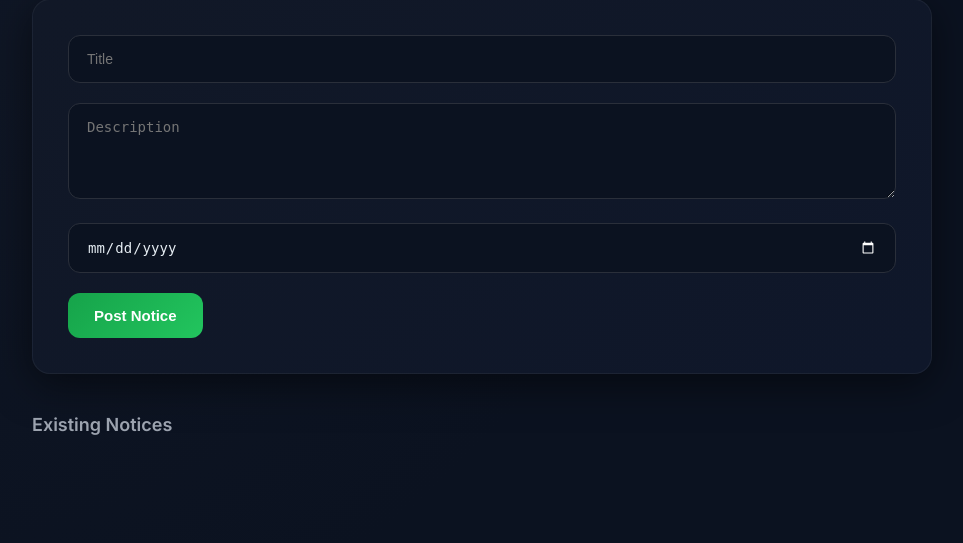
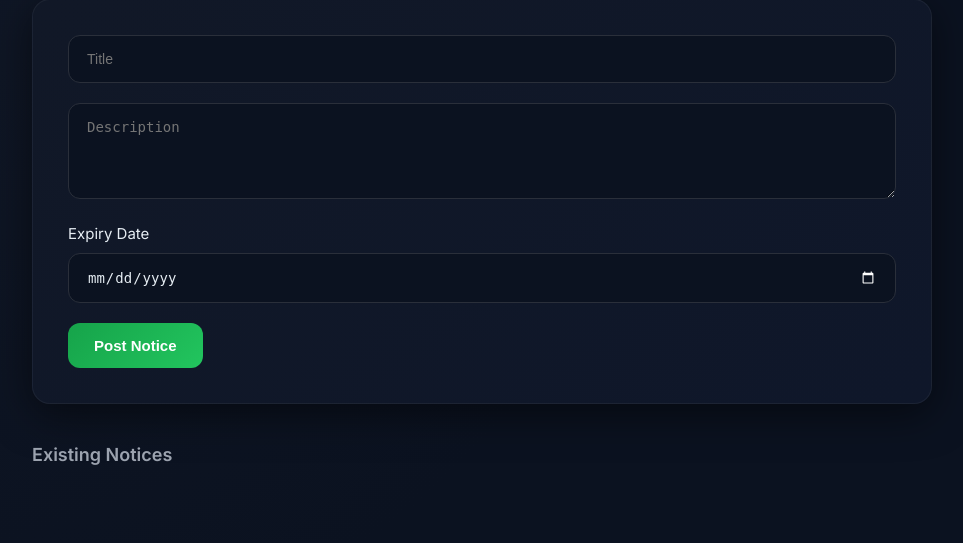
Before and after one commit to harshitsharma0385/notice-server, a Flask app: page / in a window 1280 px wide. Shown: the part 195-738 px from the top of the page, without its empty margins (158-1121 px from the left). Run offline with Flask 3, Linux system fonts and the light colour scheme; data that the repository does not hold is empty.

Commit message:
Resolved Exipry date issue

```diff
--- a/static/style.css
+++ b/static/style.css
@@ -73,44 +73,6 @@ body {
     font-size: 13px;
     font-weight: 500;
 }
-
-/* .navbar {
-    position: fixed;
-    top: 0;
-    width: 100%;
-    height: 80px;
-
-    background: #ffffff;
-    border-bottom: 1px solid #e5e7eb;
-
-    display: flex;
-    align-items: center;
-    justify-content: space-between;
-
-    padding: 0 60px;
-    z-index: 1000;
-}
-
-.nav-left {
-    display: flex;
-    align-items: center;
-    gap: 20px;
-}
-
-.nav-left img {
-    height: 45px;
-}
-
-.nav-center {
-    font-size: 24px;
-    font-weight: 600;
-    color: #111827;
-}
-
-.nav-right {
-    font-size: 16px;
-    color: #4b5563;
-} */
 
 /* PAGE CONTENT */
 .page-content {
@@ -268,3 +230,11 @@ input[type="date"]::-webkit-calendar-picker-indicator {
     filter: invert(1);
     cursor: pointer;
 }
+
+.input-label{
+    font-size: 15px;
+}
+
+.date{
+    margin-top: 10px;
+}
--- a/templates/admin.html
+++ b/templates/admin.html
@@ -41,7 +41,8 @@
             <form action="/add" method="POST">
                 <input type="text" name="title" placeholder="Title" required>
                 <textarea name="description" placeholder="Description" rows="4" required></textarea>
-                <input type="date" name="expiry" required>
+                <label class="input-label">Expiry Date</label>
+                <input type="date" name="expiry" required class="date">
                 <button type="submit">Post Notice</button>
             </form>
 
```
